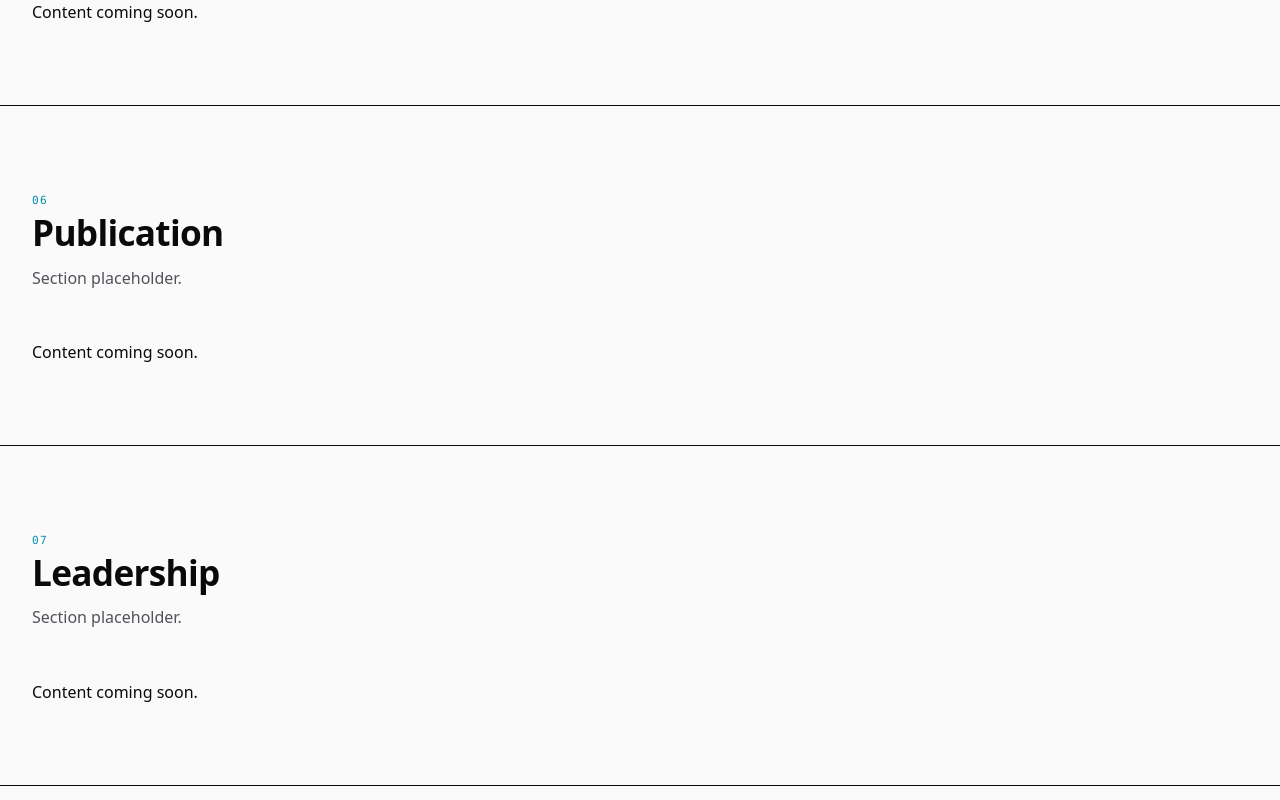
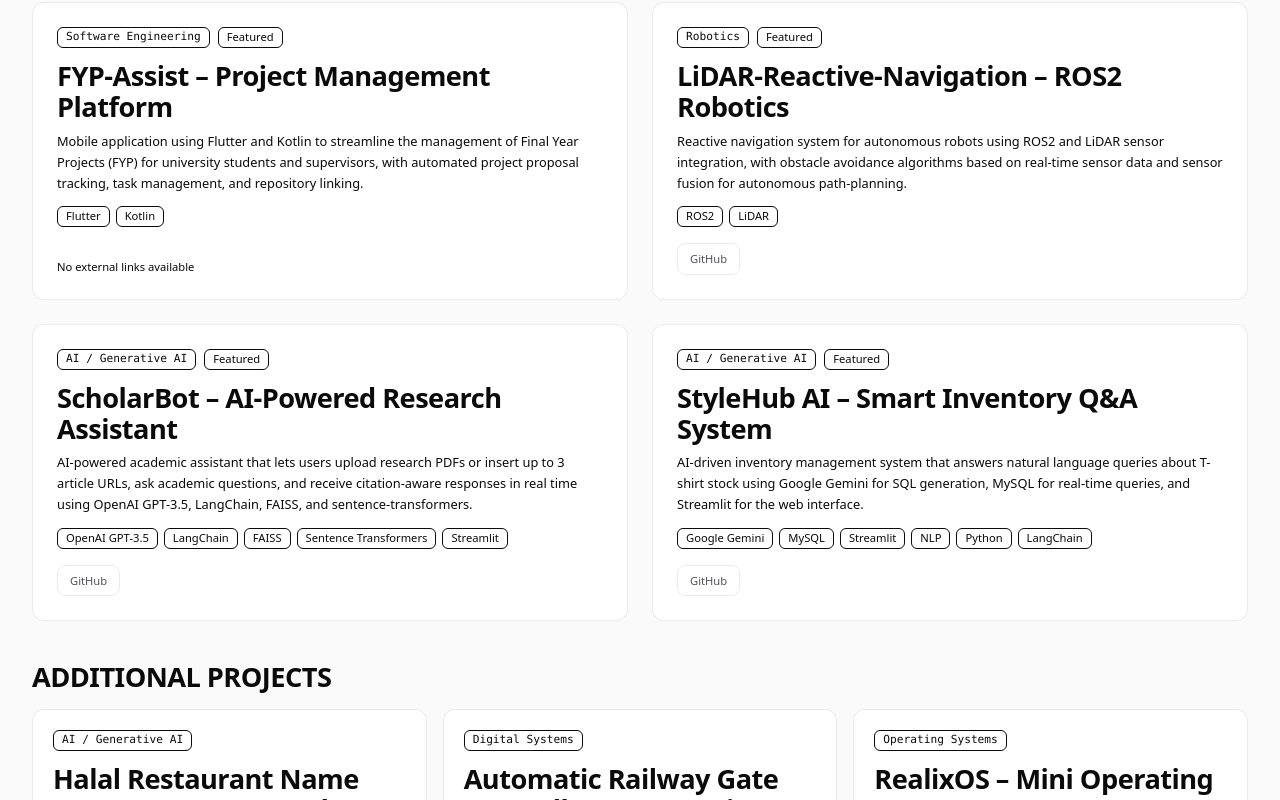
Before and after one commit to Ibad-Ur-Rahman-Memon/Ibad-Ur-Rahman-Memon.github.io, a React (Vite) app: page / in a window 1280 px wide. Shown: the part 5060-5860 px from the top of the page. Built offline with nearby package versions, Linux system fonts and the light colour scheme.

Commit message:
feat: build projects section

```diff
--- a/src/App.tsx
+++ b/src/App.tsx
@@ -4,13 +4,13 @@ import { HeroSection } from '@/components/sections/HeroSection';
 import { AboutSection } from '@/components/sections/AboutSection';
 import { SkillsSection } from '@/components/sections/SkillsSection';
 import { ExperienceSection } from '@/components/sections/ExperienceSection';
+import { ProjectsSection } from '@/components/sections/ProjectsSection';
 
 /**
  * Application shell.
  *
- * Phase 3C: Skills and Experience sections are now populated with
- * verified data. The remaining sections are intentionally still
- * placeholders.
+ * Phase 3D: Projects section is now populated with verified data.
+ * The remaining sections are intentionally still placeholders.
  */
 function App() {
   return (
@@ -24,16 +24,7 @@ function App() {
         <AboutSection />
         <SkillsSection />
         <ExperienceSection />
-        <section id="projects" className="section border-t border-border">
-          <PageContainer>
-            <div className="section-heading">
-              <span className="eyebrow">04</span>
-              <h2>Projects</h2>
-              <p>Section placeholder.</p>
-            </div>
-            <p className="text-muted-foreground">Content coming soon.</p>
-          </PageContainer>
-        </section>
+        <ProjectsSection />
         <section id="education" className="section border-t border-border">
           <PageContainer>
             <div className="section-heading">
--- /dev/null
+++ b/src/components/sections/ProjectsSection.tsx
@@ -0,0 +1,126 @@
+import { projects, featuredProjectSlugs } from '@/data/projects';
+import { PageContainer } from '@/components/ui/PageContainer';
+
+/**
+ * Projects section.
+ *
+ * Featured projects (listed in `featuredProjectSlugs`) receive the
+ * strongest visual emphasis. Remaining projects are shown in a
+ * secondary grid. GitHub links are rendered only when a verified
+ * `githubUrl` exists; no fake URLs are created.
+ */
+export function ProjectsSection() {
+  const featured = projects.filter((p) => featuredProjectSlugs.includes(p.slug));
+  const other = projects.filter((p) => !featuredProjectSlugs.includes(p.slug));
+
+  return (
+    <section id="projects" className="section border-t border-border">
+      <PageContainer>
+        <div className="section-heading">
+          <span className="eyebrow">04</span>
+          <h2>Projects</h2>
+          <p>A selection of academic, research, and applied engineering work.</p>
+        </div>
+
+        {featured.length > 0 ? (
+          <div className="grid gap-6 lg:grid-cols-2">
+            {featured.map((project) => (
+              <ProjectCard key={project.slug} project={project} featured />
+            ))}
+          </div>
+        ) : null}
+
+        {other.length > 0 ? (
+          <div className="mt-10">
+            <h3 className="mb-4 text-sm font-semibold uppercase tracking-wider text-muted-foreground">
+              Additional Projects
+            </h3>
+            <div className="grid gap-4 sm:grid-cols-2 lg:grid-cols-3">
+              {other.map((project) => (
+                <ProjectCard key={project.slug} project={project} featured={false} />
+              ))}
+            </div>
+          </div>
+        ) : null}
+      </PageContainer>
+    </section>
+  );
+}
+
+interface ProjectCardProps {
+  project: (typeof projects)[number];
+  featured?: boolean;
+}
+
+function ProjectCard({ project, featured = false }: ProjectCardProps) {
+  const hasGithub = Boolean(project.githubUrl);
+  const hasLive = Boolean(project.liveUrl);
+
+  return (
+    <article
+      className={
+        featured ? 'card card-hover flex flex-col p-6' : 'card card-hover flex flex-col p-5'
+      }
+    >
+      <div className="mb-3 flex items-center gap-2">
+        <span className="inline-flex items-center rounded-md border border-border bg-surface px-2 py-0.5 text-xs font-mono text-accent">
+          {project.category}
+        </span>
+        {featured ? (
+          <span className="inline-flex items-center rounded-md border border-accent/40 bg-accent/10 px-2 py-0.5 text-xs font-medium text-accent">
+            Featured
+          </span>
+        ) : null}
+      </div>
+
+      <h3 className="text-base font-semibold leading-snug text-foreground sm:text-lg">
+        {project.title}
+      </h3>
+
+      <p className="mt-2 text-sm leading-relaxed text-muted-foreground">
+        {project.shortDescription}
+      </p>
+
+      {project.technologies && project.technologies.length > 0 ? (
+        <div className="mt-3 flex flex-wrap gap-1.5">
+          {project.technologies.map((tech) => (
+            <span
+              key={tech}
+              className="inline-flex items-center rounded-md border border-border bg-surface px-2 py-0.5 text-xs text-muted-foreground"
+            >
+              {tech}
+            </span>
+          ))}
+        </div>
+      ) : null}
+
+      <div className="mt-auto pt-4 flex flex-wrap items-center gap-2">
+        {hasGithub ? (
+          <a
+            href={project.githubUrl}
+            target="_blank"
+            rel="noreferrer"
+            className="btn btn-ghost sm"
+            aria-label={`View ${project.title} on GitHub`}
+          >
+            GitHub
+          </a>
+        ) : null}
+        {hasLive ? (
+          <a
+            href={project.liveUrl}
+            target="_blank"
+            rel="noreferrer"
+            className="btn btn-ghost sm"
+            aria-label={`View live demo of ${project.title}`}
+          >
+            Live Demo
+          </a>
+        ) : null}
+        {!hasGithub && !hasLive ? (
+          <span className="text-xs text-muted-foreground/70">No external links available</span>
+        ) : null}
+      </div>
+    </article>
+  );
+}
--- a/src/styles/index.css
+++ b/src/styles/index.css
@@ -318,6 +318,11 @@ p {
   white-space: nowrap;
 }
 
+.btn.sm {
+  padding: 0.375rem 0.75rem;
+  font-size: var(--text-xs);
+}
+
 .btn:disabled {
   pointer-events: none;
   opacity: 0.5;
```
